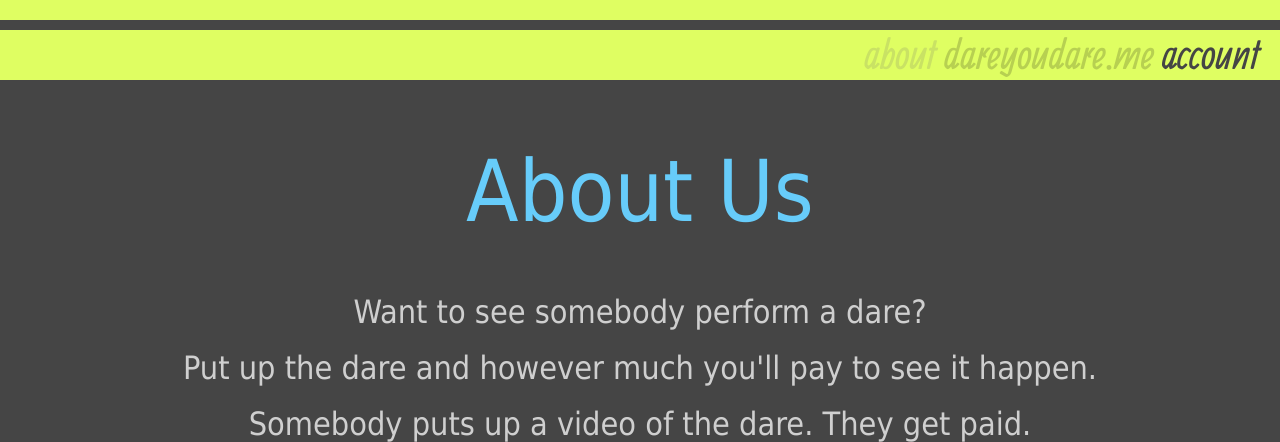
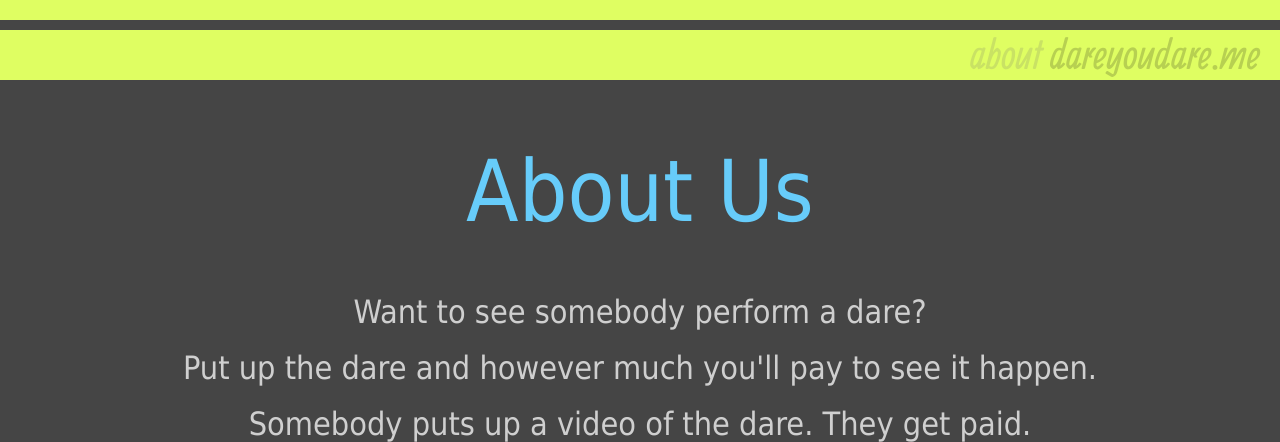
Before and after one commit to the-alex/DareYouDareMe, a Flask app: page /about in a window 1280 px wide. Shown: the top 442 px of the page. Run offline with Flask 2, Linux system fonts and the light colour scheme; some libraries are stand-ins or nearby versions.

Commit message:
minor menu change on about page
took out account button

```diff
--- a/templates/about.html
+++ b/templates/about.html
@@ -2,7 +2,7 @@
 {% block content %}
 <div id="menu1"></div>
 <div id="menu">
-	<h5><a style="color:#c9e264" href="about">about </a><w style="color:#b7d051">dareyoudare.me</w> <a style="color:#454545" href="account">account</a></h5>
+	<h5><a style="color:#c9e264" href="about">about </a><w style="color:#b7d051">dareyoudare.me</w></h5>
 </div>
 
     <h1><y style="color:#67ccfa">About Us</y></h1>
```
